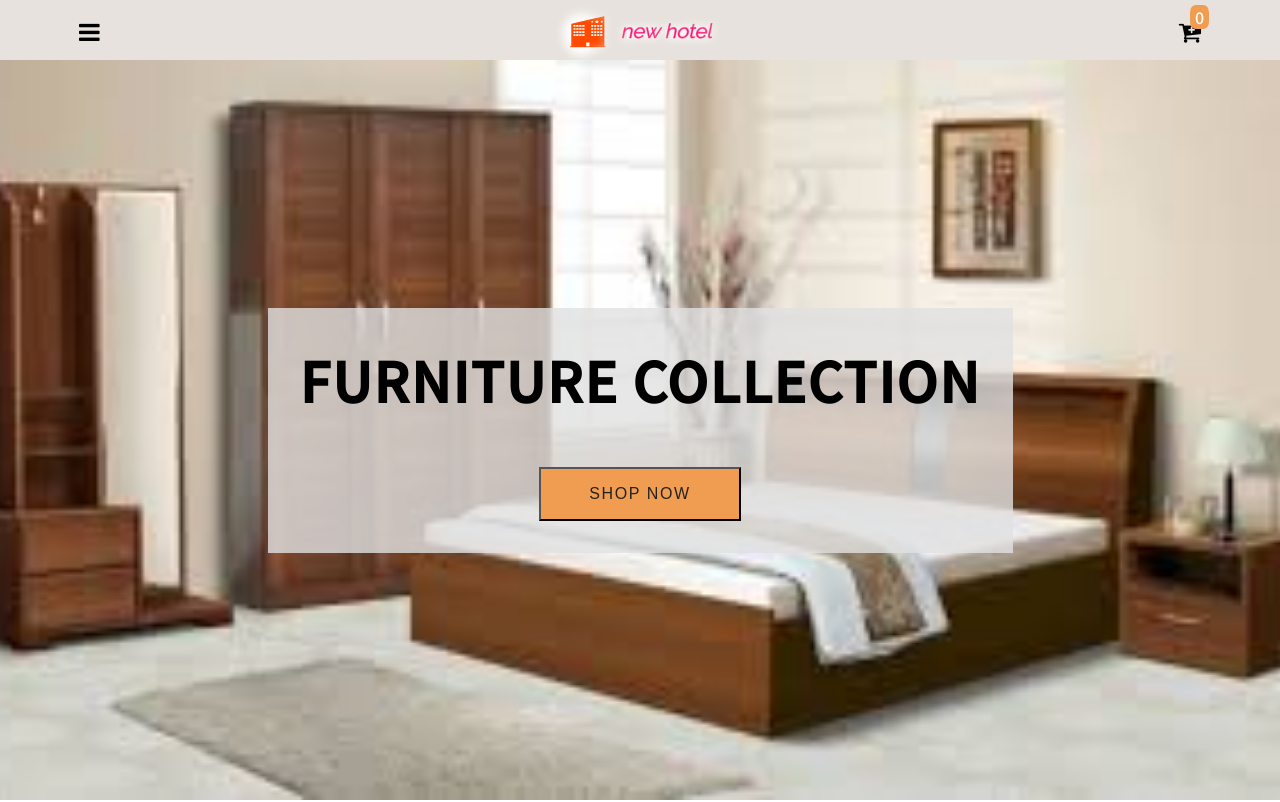
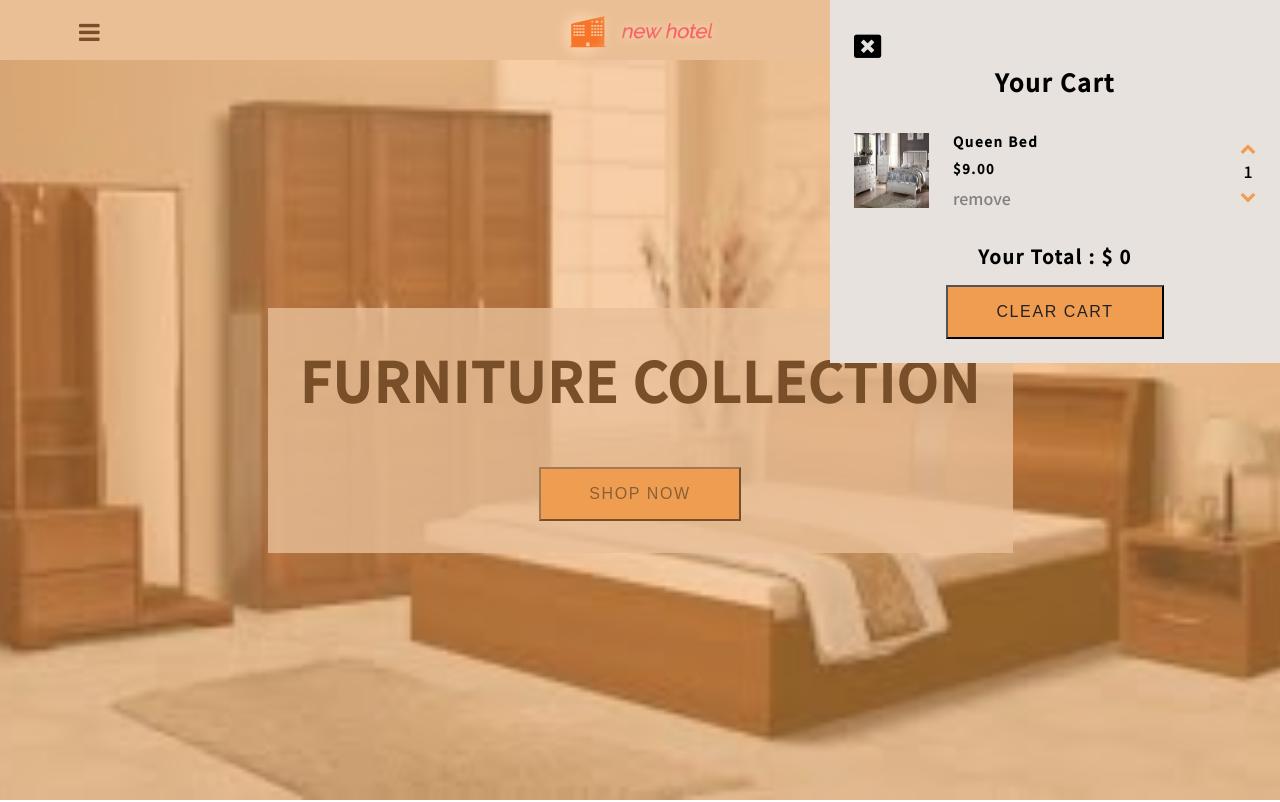
Before and after one commit to naeem676/hotel-project, a plain HTML site: page index.html in a window 1280 px wide. Shown: the top 802 px of the page. Drawn offline with Linux system fonts and the light colour scheme.

Commit message:
cart added end

```diff
--- a/index.html
+++ b/index.html
@@ -51,6 +51,39 @@
                     </div>
 
           </section>
+          <div class="cart-overlay">
+                    <div class="cart">
+                              <span class="close-cart">
+                                        <i class="fa fa-window-close"></i>
+                              </span>
+                              <h2>your cart</h2>
+                              <div class="cart-content">
+                                        <div class="cart-item">
+                                                  <img src="images/product-1.jpg" alt="product">
+                                                  <div>
+                                                            <h4>queen bed</h4>
+                                                            <h5>$9.00</h5>
+                                                            <span class="remove-item">remove</span>
+                                                  </div>
+                                                  <div>
+                                                            <i class="fa fa-chevron-up"></i>
+                                                            <p class="item-amount">1</p>
+                                                            <i class="fa fa-chevron-down"></i>
+                                                  </div>
+                                        </div>
+
+
+
+                              </div>
+                              <div class="cart-footer">
+                                        <h3>your total : $ <span class="cart-total">0</span></h3>
+                                        <button class="clear-cart banner-btn">clear cart</button>
+
+                              </div>
+
+                    </div>
+
+          </div>
 
 
           <script src="script.js"></script>
--- a/style.css
+++ b/style.css
@@ -162,3 +162,96 @@ body{
           color: var(--primaryColor);
           text-align: center;
 }
+/* product end */
+/* cart */
+.cart-overlay{
+          position: fixed;
+          top: 0;
+          right: 0;
+          width: 100%;
+          height: 100%;
+          background: transparent;
+          transition: var(--mainTransition);
+          background: rgb(240, 157, 81, 0.5);
+          z-index: 2;
+}
+.cart{
+          position: fixed;
+          top: 0em;
+          right: 0;
+          width: 100%;
+          overflow: scroll;
+          background: var(--mainWhite);
+          z-index: 3;
+          background: rgb(231, 226, 221);
+          padding: 1.5rem;
+          transition: var(--mainTransition);
+
+}
+.showCart{
+          transform: translateX(0);
+}
+.transparentBcg{
+          visibility: visible;
+}
+@media screen and (min-width: 768px){
+          .cart{
+                    width: 30vw;
+                    min-width: 450px;
+          }
+}
+.close-cart{
+          font-size: 1.7rem;
+          cursor: pointer;
+}
+.cart h2{
+          text-transform: capitalize;
+          text-align: center;
+          letter-spacing: var(--mainSpacing);
+          margin-bottom: 2rem;
+}
+/* cart item */
+.cart-item{
+          display: grid;
+          align-items: center;
+          grid-template-columns: auto 1fr auto;
+          grid-column-gap: 1.5rem;
+          margin: 1.5rem 0;
+}
+.cart-item img{
+          width: 75px;
+          height: 75px;
+}
+.cart-item h4{
+          font-size: 0.85rem;
+          text-transform: capitalize;
+          letter-spacing: var(--mainSpacing);
+}
+.cart-item h5{
+          margin: 0.5rem 0;
+          letter-spacing: var(--mainSpacing);
+
+}
+.item-amount{
+          text-align: center;
+
+}
+.remove-item{
+          color: gray;
+          cursor: pointer;
+}
+.fa-chevron-up, .fa-chevron-down {
+          color: var(--primaryColor);
+          cursor: pointer;
+}
+.cart-footer{
+          margin-top: 2rem;
+          letter-spacing: var(--mainSpacing);
+          text-align: center;
+
+
+}.cart-footer h3{
+          text-transform: capitalize;
+          margin-bottom: 1rem;
+}
+/* car end */
```
